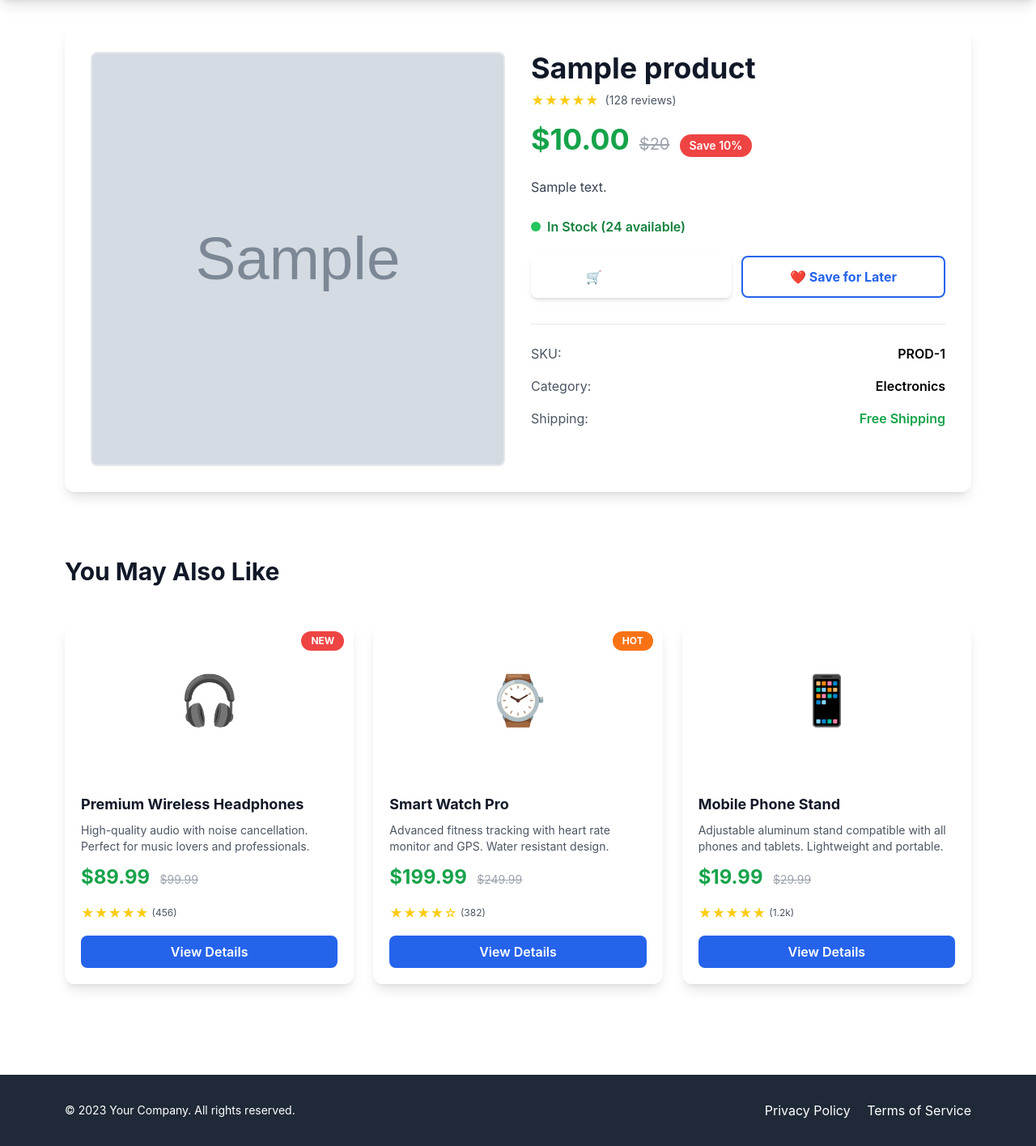
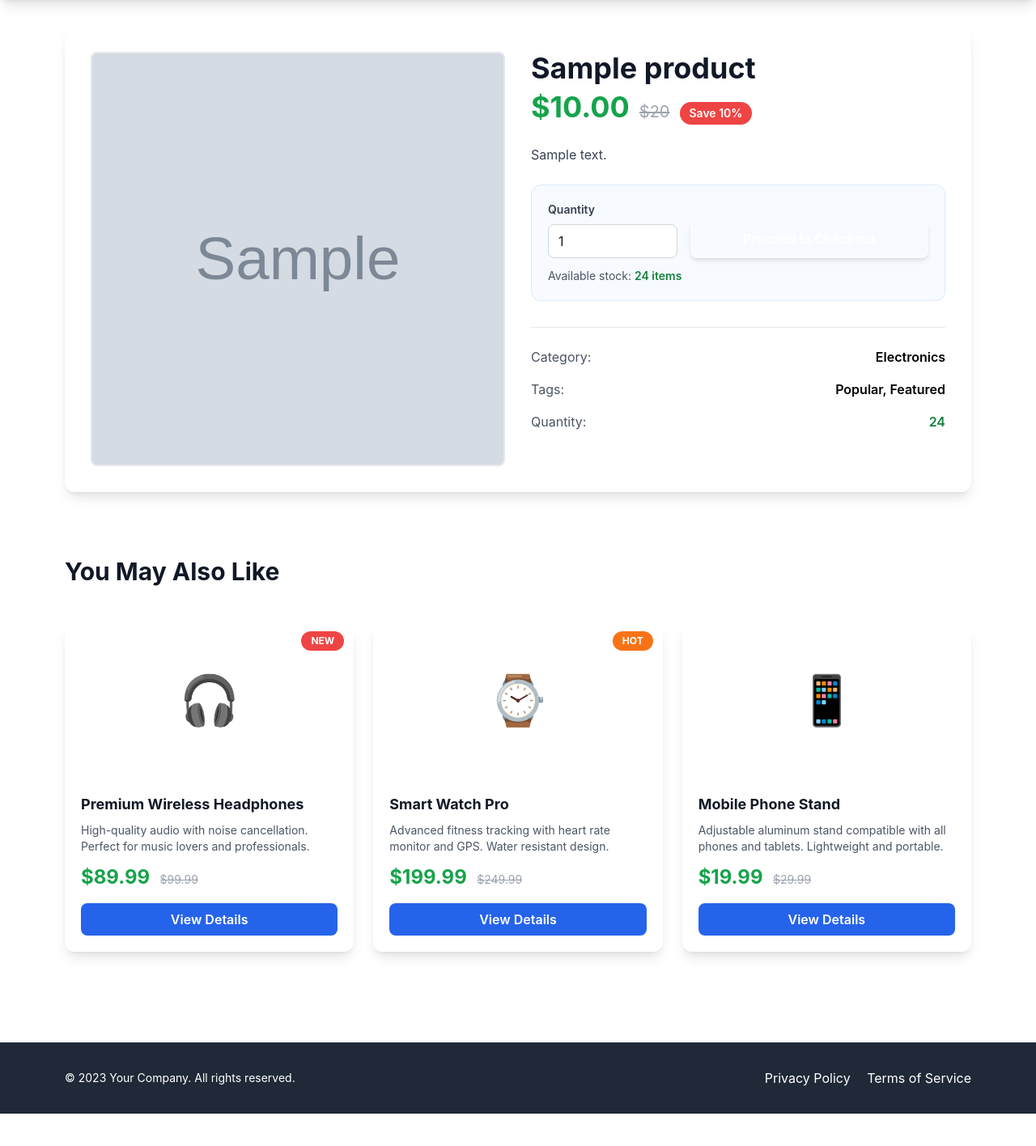
Before and after one commit to Xcheche/ecommerce-tailwid-ashutosh, a Django app: page /product/1/ in a window 1280 px wide. Shown: the part 64-1480 px from the top of the page at 81% size. After the commit the page ends 1440 px from the top, so only its background shows below. Run offline with Django 5.2, Linux system fonts and the light colour scheme; tables that the repository leaves empty hold one stand-in row (values such as "Sample post"); grey boxes marked "Sample" are stand-in pictures; style sheets or scripts are compiled from the project's sources.

Commit message:
Chore: Update product detail template and add profile view

```diff
--- a/templates/main/product_detail.html
+++ b/templates/main/product_detail.html
@@ -16,14 +16,6 @@
             <div class="flex flex-col justify-start">
                 <h1 class="text-3xl sm:text-4xl font-bold text-gray-900 mb-2">{{ product.name }}</h1>
 
-                <!-- Rating -->
-                <div class="flex items-center gap-2 mb-4">
-                    <div class="flex text-yellow-400">
-                        <span>★★★★★</span>
-                    </div>
-                    <span class="text-sm text-gray-600">(128 reviews)</span>
-                </div>
-
                 <!-- Price -->
                 <div class="mb-6">
                     <div class="flex items-baseline gap-3">
@@ -36,35 +28,43 @@
                 <!-- Description -->
                 <p class="text-gray-700 text-base leading-relaxed mb-6">{{ product.description }}</p>
 
-                <!-- Stock Status -->
-                <div class="mb-6 flex items-center gap-2">
-                    <span class="inline-block w-3 h-3 bg-green-500 rounded-full"></span>
-                    <span class="text-green-700 font-semibold">In Stock (24 available)</span>
-                </div>
-
                 <!-- Action Buttons -->
-                <div class="flex flex-col sm:flex-row gap-3 mb-8">
-                    <button class="flex-1 bg-gradient-to-r from-blue-600 to-blue-700 hover:from-blue-700 hover:to-blue-800 text-white font-bold py-3 px-6 rounded-lg transition shadow-md hover:shadow-lg">
-                        🛒 Add to Cart
-                    </button>
-                    <button class="flex-1 bg-white border-2 border-blue-600 text-blue-600 hover:bg-blue-50 font-bold py-3 px-6 rounded-lg transition">
-                        ❤️ Save for Later
-                    </button>
+                <div class="mb-8">
+                    <div class="rounded-xl border border-blue-100 bg-blue-50/50 p-4 sm:p-5">
+                        <div class="flex flex-col sm:flex-row sm:items-end gap-4">
+                            <div class="w-full sm:w-40">
+                                <label for="quantity" class="block text-sm font-semibold text-gray-700 mb-2">Quantity</label>
+                                <input
+                                    id="quantity"
+                                    name="quantity"
+                                    type="number"
+                                    min="1"
+                                    max="24"
+                                    value="1"
+                                    class="w-full rounded-lg border border-gray-300 bg-white px-3 py-2 text-gray-900 focus:border-blue-500 focus:outline-none focus:ring-2 focus:ring-blue-200"
+                                >
+                            </div>
+                            <button class="w-full sm:flex-1 bg-gradient-to-r from-blue-600 to-blue-700 hover:from-blue-700 hover:to-blue-800 text-white font-bold py-3 px-6 rounded-lg transition shadow-md hover:shadow-lg">
+                                Proceed to Checkout
+                            </button>
+                        </div>
+                        <p class="mt-3 text-sm text-gray-600">Available stock: <span class="font-semibold text-green-700">24 items</span></p>
+                    </div>
                 </div>
 
                 <!-- Additional Info -->
                 <div class="border-t border-gray-200 pt-6 space-y-4">
                     <div class="flex justify-between">
-                        <span class="text-gray-600">SKU:</span>
-                        <span class="font-semibold">PROD-{{ product.id }}</span>
-                    </div>
-                    <div class="flex justify-between">
                         <span class="text-gray-600">Category:</span>
                         <span class="font-semibold">Electronics</span>
                     </div>
                     <div class="flex justify-between">
-                        <span class="text-gray-600">Shipping:</span>
-                        <span class="font-semibold text-green-600">Free Shipping</span>
+                        <span class="text-gray-600">Tags:</span>
+                        <span class="font-semibold">Popular, Featured</span>
+                    </div>
+                    <div class="flex justify-between">
+                        <span class="text-gray-600">Quantity:</span>
+                        <span class="font-semibold text-green-700">24</span>
                     </div>
                 </div>
             </div>
@@ -96,10 +96,6 @@
                         <span class="text-sm text-gray-400 line-through ml-2">$99.99</span>
                     </div>
                 </div>
-                <div class="flex items-center gap-1 text-yellow-400 mb-4">
-                    <span>★★★★★</span>
-                    <span class="text-xs text-gray-600">(456)</span>
-                </div>
                 <button class="w-full bg-blue-600 hover:bg-blue-700 text-white font-semibold py-2 rounded-lg transition">View Details</button>
             </div>
         </div>
@@ -119,10 +115,6 @@
                         <span class="text-sm text-gray-400 line-through ml-2">$249.99</span>
                     </div>
                 </div>
-                <div class="flex items-center gap-1 text-yellow-400 mb-4">
-                    <span>★★★★☆</span>
-                    <span class="text-xs text-gray-600">(382)</span>
-                </div>
                 <button class="w-full bg-blue-600 hover:bg-blue-700 text-white font-semibold py-2 rounded-lg transition">View Details</button>
             </div>
         </div>
@@ -141,10 +133,6 @@
                         <span class="text-sm text-gray-400 line-through ml-2">$29.99</span>
                     </div>
                 </div>
-                <div class="flex items-center gap-1 text-yellow-400 mb-4">
-                    <span>★★★★★</span>
-                    <span class="text-xs text-gray-600">(1.2k)</span>
-                </div>
                 <button class="w-full bg-blue-600 hover:bg-blue-700 text-white font-semibold py-2 rounded-lg transition">View Details</button>
             </div>
         </div>
```
